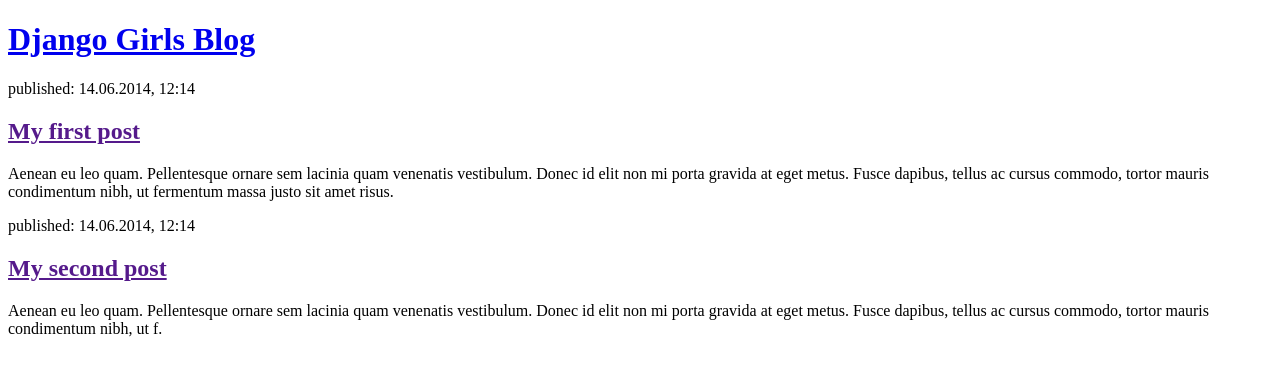
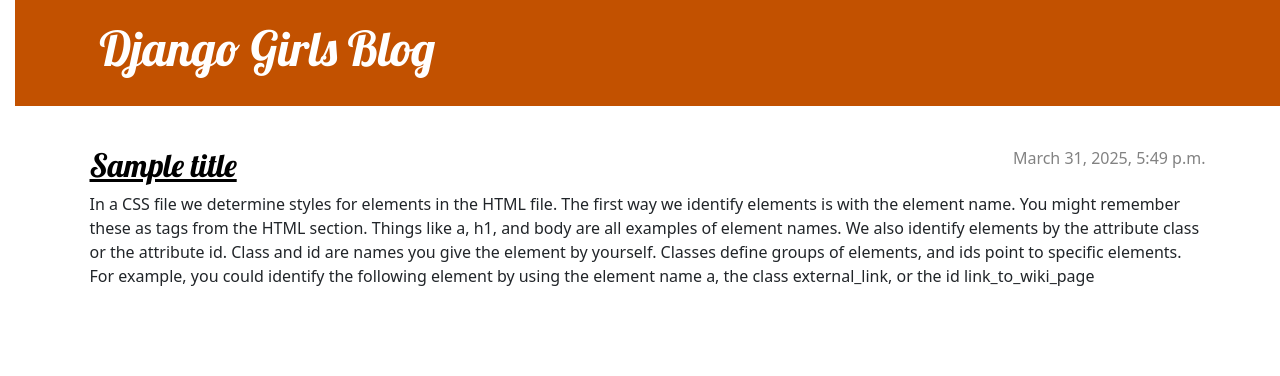
Before and after one commit to spiceyourcode/blog_site, a Django app: page / in a window 1280 px wide. Shown: the top 376 px of the page. Run offline with Django 5.2, Linux system fonts and the light colour scheme; data comes from the database, SQL or seed files in the repository; both versions use the stored data as it was after the commit.

Commit message:
`Refactor blog templates and views to display post list`

```diff
--- /dev/null
+++ b/blog/static/css/blog.css
@@ -0,0 +1,78 @@
+h1 a, h2 a {
+    color: #C25100;
+    font-family: 'Lobster';
+}
+body{
+    padding-left: 15px;
+}
+.page-header {
+    background-color: #C25100;
+    margin-top: 0;
+    margin-bottom: 40px;
+    padding: 20px 20px 20px 40px;
+}
+
+.page-header h1,
+.page-header h1 a,
+.page-header h1 a:visited,
+.page-header h1 a:active {
+    color: #ffffff;
+    font-size: 36pt;
+    text-decoration: none;
+}
+
+h1,
+h2,
+h3,
+h4 {
+    font-family: 'Lobster', cursive;
+}
+
+.date {
+    color: #828282;
+}
+
+.save {
+    float: right;
+}
+
+.post-form textarea,
+.post-form input {
+    width: 100%;
+}
+
+.top-menu,
+.top-menu:hover,
+.top-menu:visited {
+    color: #ffffff;
+    float: right;
+    font-size: 26pt;
+    margin-right: 20px;
+}
+
+.post {
+    margin-bottom: 70px;
+}
+
+.post h2 a,
+.post h2 a:visited {
+    color: #000000;
+}
+
+.post > .date,
+.post > .actions {
+    float: right;
+}
+
+.btn-secondary,
+.btn-secondary:visited {
+    color: #C25100;
+    background: none;
+    border-color: #C25100;
+    margin-left: 15px;
+}
+
+.btn-secondary:hover {
+    color: #FFFFFF;
+    background-color: #C25100;
+}
--- a/blog/templates/blog/post_list.html
+++ b/blog/templates/blog/post_list.html
@@ -1,23 +1,33 @@
+{% load static %}
 <!DOCTYPE html>
 <html>
     <head>
         <title>Django Girls blog</title>
+        <link rel="stylesheet" href="{% static 'css/blog.css' %}">
+        <link rel="stylesheet" href="https://fonts.googleapis.com/css?family=Lobster&subset=latin,latin-ext">
+        <a href="https://en.wikipedia.org/wiki/Django" class="external_link" id="link_to_wiki_page">
+        <link href="https://cdn.jsdelivr.net/npm/bootstrap@5.3.5/dist/css/bootstrap.min.css" rel="stylesheet" integrity="sha384-SgOJa3DmI69IUzQ2PVdRZhwQ+dy64/BUtbMJw1MZ8t5HZApcHrRKUc4W0kG879m7" crossorigin="anonymous">
     </head>
     <body>
-        <header>
-            <h1><a href="/">Django Girls Blog</a></h1>
+        <header class="page-header">
+            <div class="container">
+                <h1><a href="/">Django Girls Blog</a></h1>
+            </div>
         </header>
-
-        <article>
-            <time>published: 14.06.2014, 12:14</time>
-            <h2><a href="">My first post</a></h2>
-            <p>Aenean eu leo quam. Pellentesque ornare sem lacinia quam venenatis vestibulum. Donec id elit non mi porta gravida at eget metus. Fusce dapibus, tellus ac cursus commodo, tortor mauris condimentum nibh, ut fermentum massa justo sit amet risus.</p>
-        </article>
-
-        <article>
-            <time>published: 14.06.2014, 12:14</time>
-            <h2><a href="">My second post</a></h2>
-            <p>Aenean eu leo quam. Pellentesque ornare sem lacinia quam venenatis vestibulum. Donec id elit non mi porta gravida at eget metus. Fusce dapibus, tellus ac cursus commodo, tortor mauris condimentum nibh, ut f.</p>
-        </article>
+        <main class="container">
+            <div class="row">
+                <div class="col">
+                    {% for post in posts %}
+                        <article class="post">
+                            <time class="date">
+                                {{ post.published_date }}
+                            </time>
+                            <h2><a href="">{{ post.title }}</a></h2>
+                            <p>{{ post.text|linebreaksbr }}</p>
+                        </article>
+                    {% endfor %}
+                </div>
+            </div>
+        </main>
     </body>
 </html>
--- a/blog/views.py
+++ b/blog/views.py
@@ -1,5 +1,9 @@
 from django.shortcuts import render
+from django.utils import timezone
 from django.http import request
+from .models import Post
+
 # Create your views here.
 def post_list(request):
-    return render(request, 'blog/post_list.html', {})
+    posts=Post.objects.filter(published_date__lte=timezone.now()).order_by('published_date')
+    return render(request, 'blog/post_list.html', {'posts':posts})
```
Also changed, not shown: blog/__init__.py (deleted), blog/templates/__init__.py (added), db.sqlite3.
